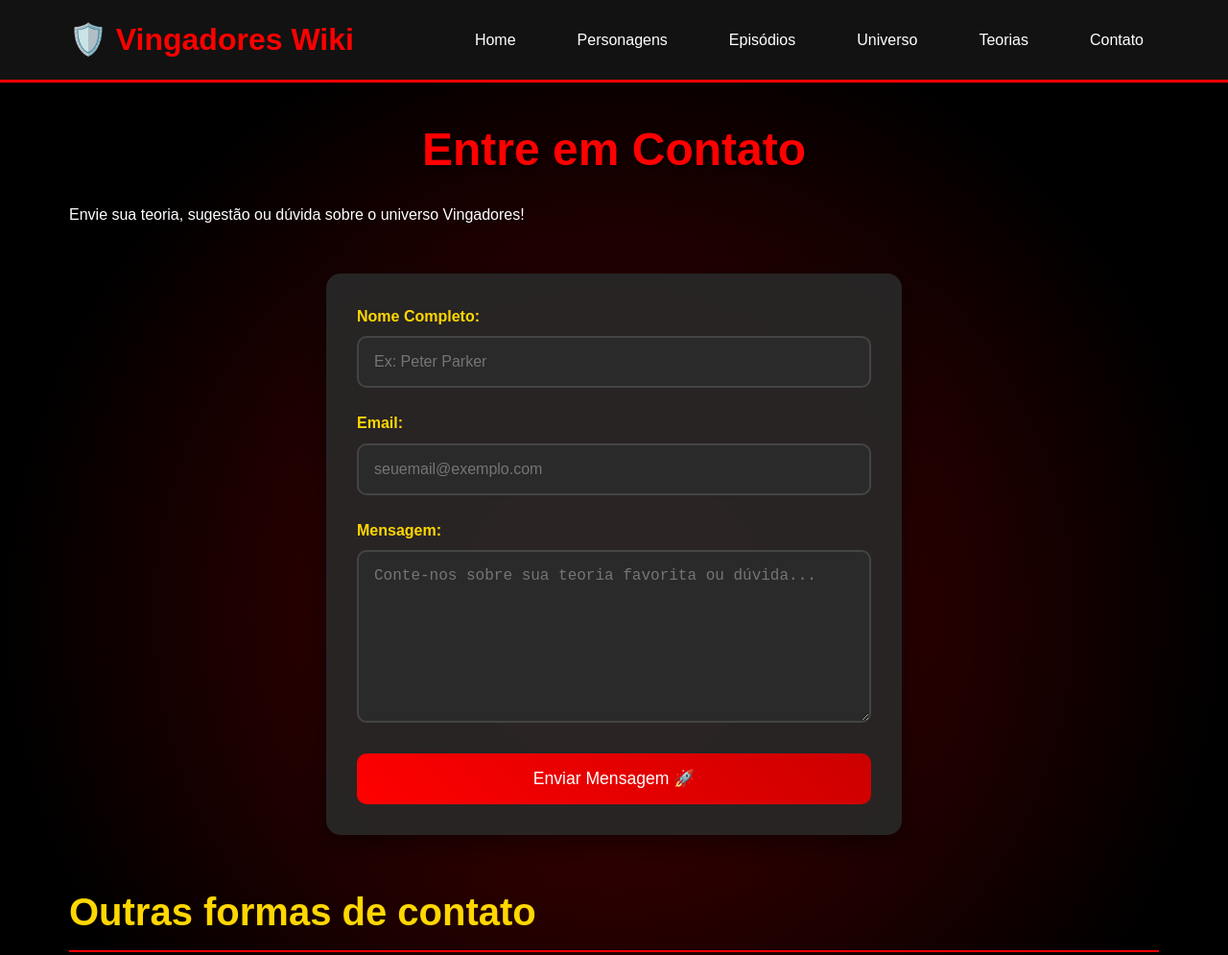
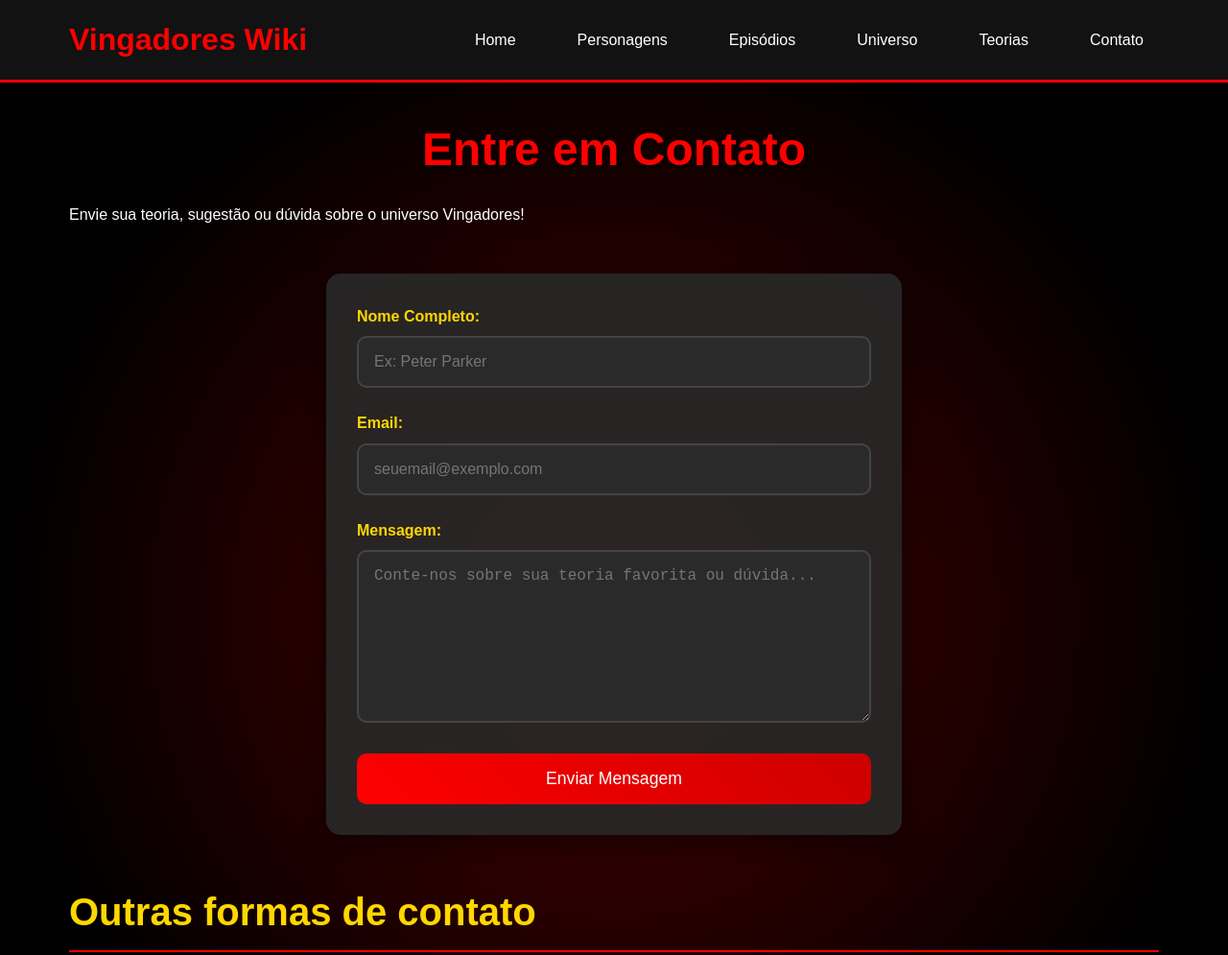
Before and after one commit to salliveira/AvengersWiki, a plain HTML site: page contato.html in a window 1280 px wide. Shown: the top 995 px of the page at 96% size. Drawn offline with Linux system fonts and the light colour scheme.

Commit message:
Update contato.html

```diff
--- a/contato.html
+++ b/contato.html
@@ -9,7 +9,7 @@
 <body>
     <header>
         <div class="nav-container">
-            <a href="index.html" class="logo">🛡️ Vingadores Wiki</a>
+            <a href="index.html" class="logo">Vingadores Wiki</a>
             <nav>
                 <ul>
                     <li><a href="index.html">Home</a></li>
@@ -46,7 +46,7 @@
                     <textarea id="mensagem" name="mensagem" rows="8" required placeholder="Conte-nos sobre sua teoria favorita ou dúvida..."></textarea>
                 </div>
 
-                <button type="submit">Enviar Mensagem 🚀</button>
+                <button type="submit">Enviar Mensagem </button>
             </form>
         </section>
 
```
